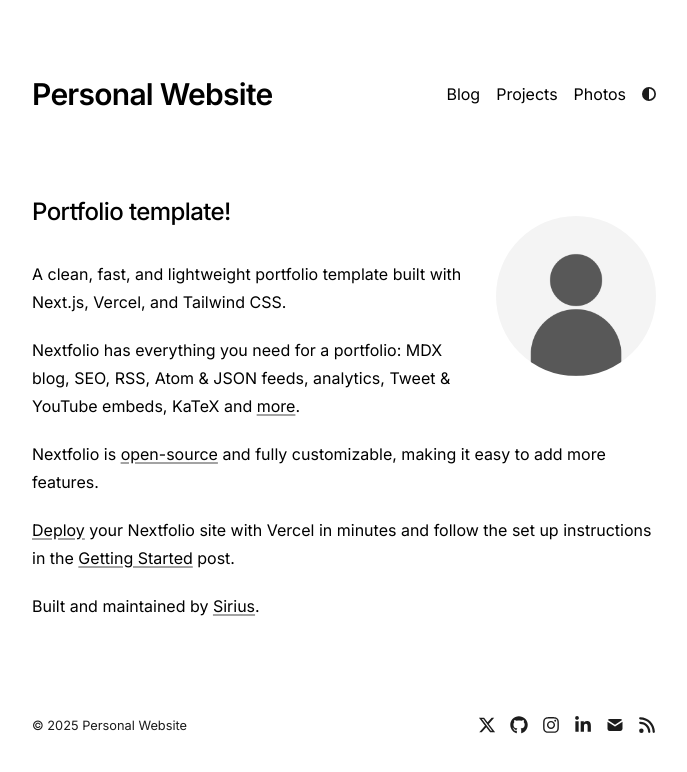
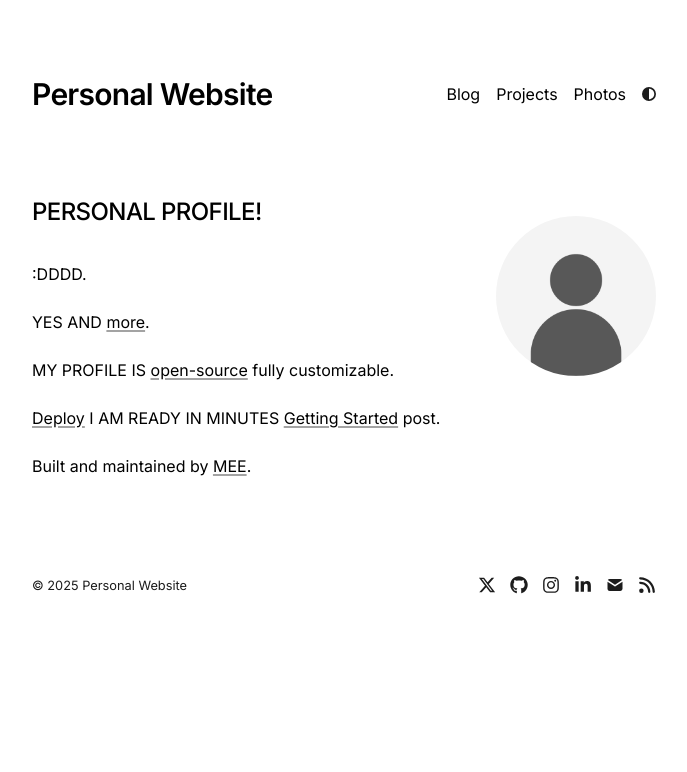
Before and after one commit to rushabhdhoke/Personal-Website, a Next.js app: page / in a window 1280 px wide. Shown: the top 772 px of the page, without its empty margins (296-983 px from the left). Built offline with nearby package versions, Linux system fonts and the light colour scheme.

Commit message:
Update page.tsx
Updated page description

```diff
--- a/app/page.tsx
+++ b/app/page.tsx
@@ -16,16 +16,14 @@
         />
       </a>
       <h1 className="mb-8 text-2xl font-medium tracking-tight">
-        Portfolio template!
+        PERSONAL PROFILE!
       </h1>
       <div className="prose prose-neutral dark:prose-invert">
         <p>
-          A clean, fast, and lightweight portfolio template built with Next.js,
-          Vercel, and Tailwind CSS.
+          :DDDD.
         </p>
         <p>
-          Nextfolio has everything you need for a portfolio: MDX blog, SEO, RSS,
-          Atom & JSON feeds, analytics, Tweet & YouTube embeds, KaTeX and {""}
+          YES AND {""}
           <a
             target="_blank"
             href="https://github.com/1msirius/Nextfolio?tab=readme-ov-file#features"
@@ -35,11 +33,11 @@
           .
         </p>
         <p>
-          Nextfolio is{" "}
+          MY PROFILE IS {" "}
           <a href={socialLinks.github} target="_blank">
             open-source
           </a>{" "}
-          and fully customizable, making it easy to add more features.
+          fully customizable.
         </p>
         <p>
           <a
@@ -48,14 +46,13 @@
           >
             Deploy
           </a>{" "}
-          your Nextfolio site with Vercel in minutes and follow the set up
-          instructions in the{" "}
+          I AM READY IN MINUTES{" "}
           <a href="/blog/getting-started">Getting Started</a> post.
         </p>
         <p>
-          Built and maintained by{" "}
+          Built and maintained by {" "}
           <a href="https://imsirius.xyz/" target="_blank">
-            Sirius
+            MEE
           </a>
           .
         </p>
```
